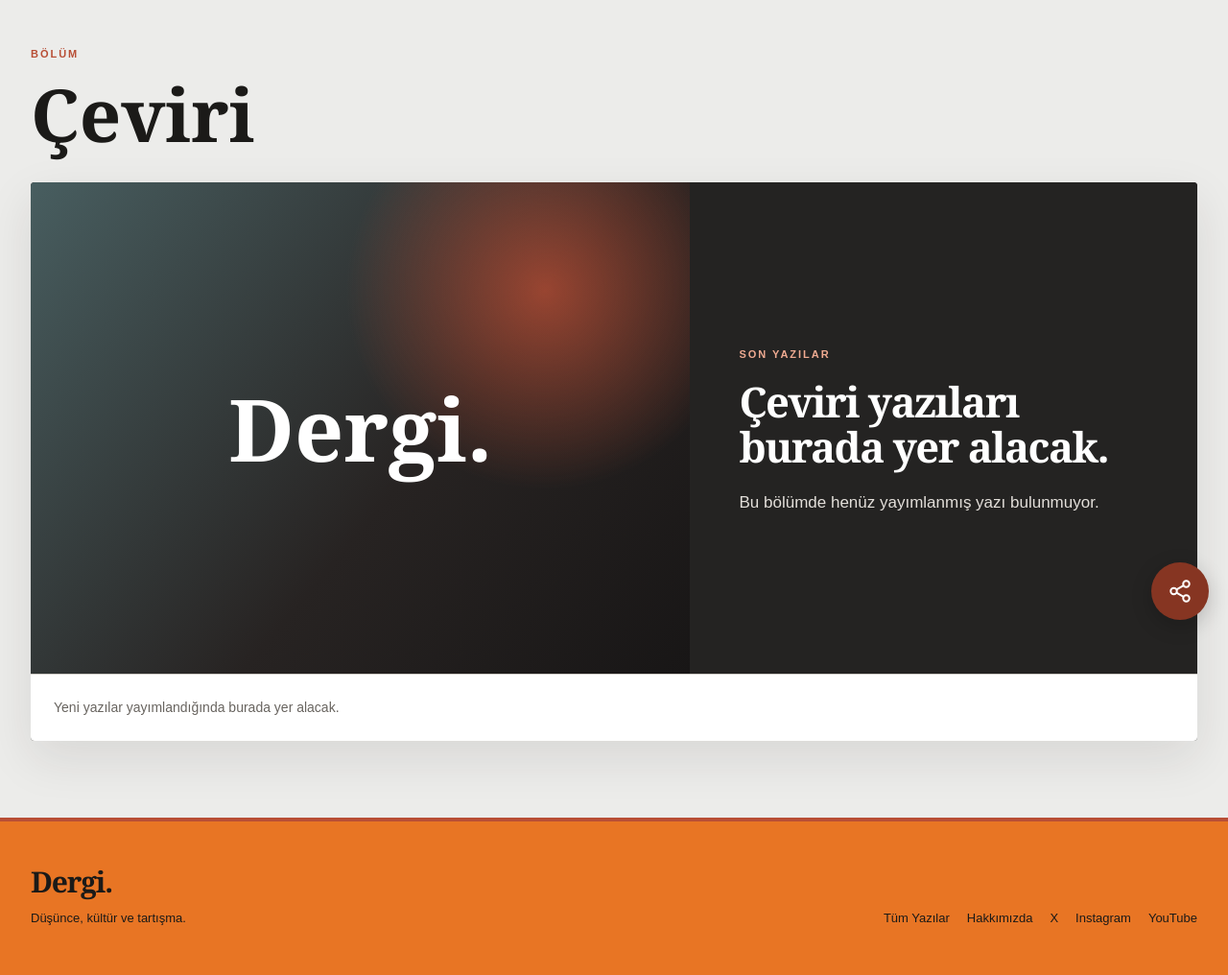
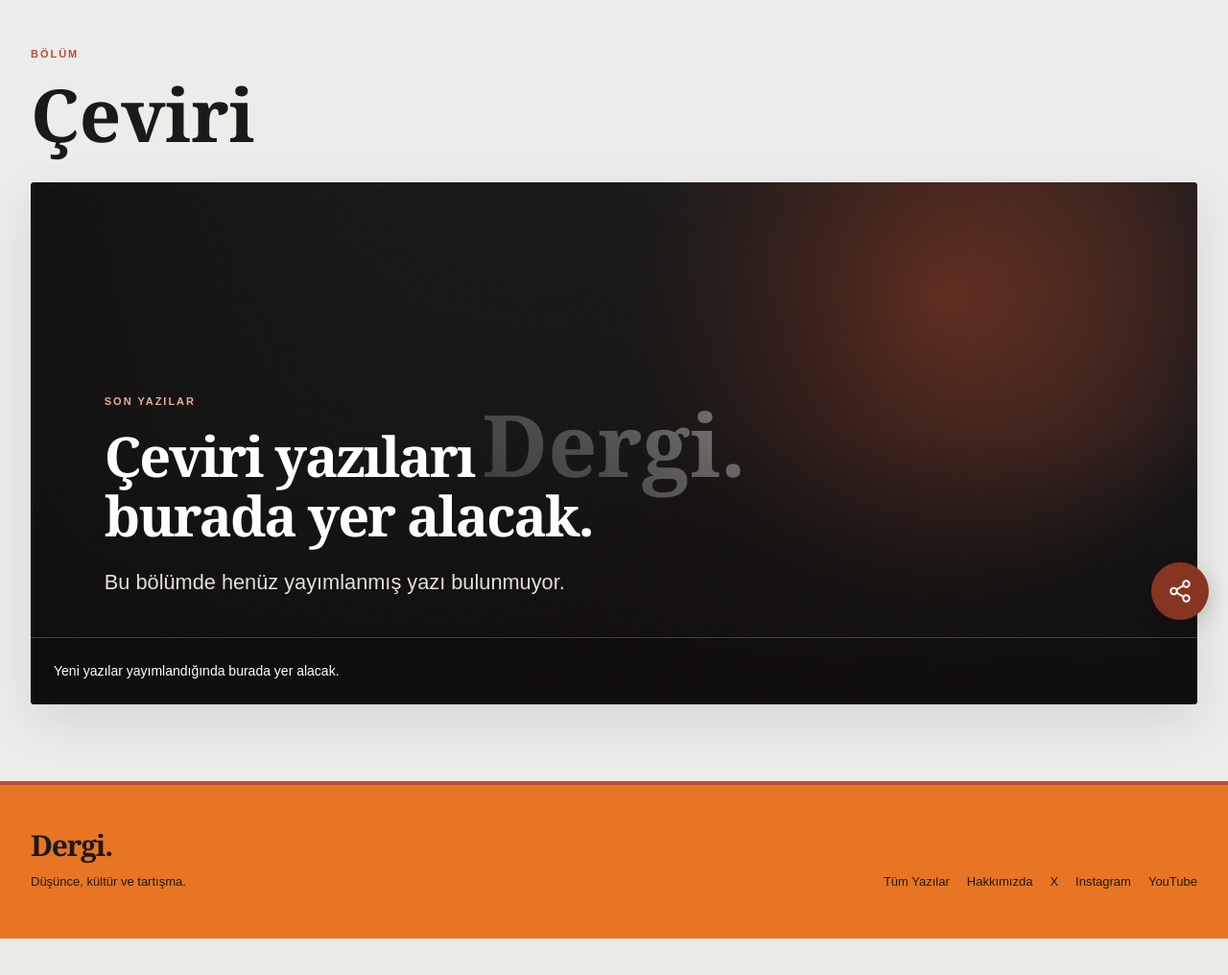
Before and after one commit to MelihP/dergi-sitesi, a Django app: page /?bolum=ceviri in a window 1280 px wide. Shown: the part 134-1150 px from the top of the page at 96% size. After the commit the page ends 1112 px from the top, so only its background shows below. Run offline with Django 5.2, Linux system fonts and the light colour scheme; data comes from the database, SQL or seed files in the repository; data that the repository does not hold is empty.

Commit message:
slider tam ekran oldu

```diff
--- a/articles/static/articles/css/style.css
+++ b/articles/static/articles/css/style.css
@@ -61,7 +61,9 @@ h3 {
 }
 
 p {
-    overflow-wrap: break-word;
+    overflow-wrap: normal;
+    word-break: normal;
+    hyphens: auto;
 }
 
 button,
@@ -1565,28 +1567,6 @@ select:focus-visible {
         display: none;
     }
 }
-/* Keep the entire cover visible, with the title outside the image. */
-.slider-heading { font-size: clamp(26px, 4vw, 44px); margin: 0 0 24px; }
-.featured-slider .hero {
-    min-height: 0;
-    padding: 0;
-    background: #242322;
-    display: grid;
-    grid-template-columns: minmax(0, 1.3fr) minmax(0, 1fr);
-    align-items: stretch;
-}
-.featured-slider .hero[hidden] { display: none; }
-.featured-slider .hero-image,
-.featured-slider .hero-placeholder {
-    position: relative;
-    z-index: auto;
-    height: clamp(300px, 40vw, 520px);
-    object-fit: contain;
-    background-color: #191918;
-}
-.featured-slider .hero-content { padding: clamp(24px, 4vw, 52px); align-self: center; }
-.featured-slider .hero h2 { font-size: clamp(28px, 3.4vw, 48px); max-width: none; }
-.featured-slider .hero p { font-size: 17px; }
 .dossier-index .dossier-grid { gap: 28px; padding-bottom: 26px; border-bottom: 8px solid #b8afa1; }
 .dossier-index .dossier-card { border-left: 7px solid #485e60; border-radius: 3px; }
 .dossier-contents { padding-left: 28px; }
@@ -1596,10 +1576,6 @@ select:focus-visible {
 .dossier-contents h3 { margin: 10px 0; font-size: clamp(22px, 3vw, 30px); }
 .dossier-contents p { line-height: 1.6; }
 .main-nav { flex-wrap: wrap; }
-@media (max-width: 700px) {
-    .featured-slider .hero { grid-template-columns: 1fr; }
-    .featured-slider .hero-image, .featured-slider .hero-placeholder { height: 300px; }
-}
 
 .featured-slider .hero .eyebrow { color: #efaa91; }
 
@@ -1770,3 +1746,65 @@ select:focus-visible {
     .dictionary-letter { width: 44px; min-height: 56px; }
     .dictionary-entry { grid-template-columns: 1fr; gap: 12px; }
 }
+
+/* Full-width cover with navigation and slide controls over the photograph. */
+.home-page .container { padding-top: 0; }
+.home-page .featured-slider {
+    width: 100vw;
+    margin-left: calc(50% - 50vw);
+    border-radius: 0;
+}
+.home-page .site-header {
+    position: absolute;
+    top: auto;
+    width: 100%;
+    background: rgba(16, 14, 13, 0.3);
+    border-bottom-color: rgba(255, 255, 255, 0.15);
+    color: #fff;
+}
+.home-page .main-nav a { color: #fff; }
+.home-page .featured-slider .hero {
+    min-height: calc(100vh - 45px);
+    min-height: calc(100svh - 45px);
+    padding: 200px max(32px, calc((100vw - var(--page-width)) / 2)) 110px;
+}
+.featured-slider .hero-content { width: 100%; }
+.featured-slider .hero h2 {
+    max-width: 22ch;
+    font-size: clamp(36px, 4.5vw, 68px);
+}
+.featured-slider .slider-toolbar {
+    position: absolute;
+    z-index: 2;
+    bottom: 0;
+    left: 0;
+    right: 0;
+    background: rgba(16, 14, 13, 0.35);
+    border-color: rgba(255, 255, 255, 0.2);
+    color: #fff;
+    padding-inline: max(24px, calc((100vw - var(--page-width)) / 2));
+}
+.featured-slider .slider-status,
+.featured-slider .slider-arrows button,
+.featured-slider .slider-status button { color: #fff; }
+.featured-slider .slider-arrows button,
+.featured-slider .slider-status button { border-color: rgba(255, 255, 255, 0.5); }
+.featured-slider .slider-dots button { background: rgba(255, 255, 255, 0.6); height: 6px; }
+.featured-slider .slider-dots button[aria-current="true"] { background: var(--brand-orange); }
+.featured-slider .slider-dots button { position: relative; }
+.featured-slider .slider-dots button::before { content: ""; position: absolute; inset: -19px 0; }
+.featured-slider .hero { padding-bottom: 110px; }
+.article-text { word-break: normal; overflow-wrap: normal; hyphens: auto; line-break: strict; }
+.article-text a { overflow-wrap: anywhere; hyphens: none; }
+@media (max-width: 680px) {
+    .home-page .featured-slider .hero { padding: 200px 24px 145px; }
+    .featured-slider .hero { padding-bottom: 145px; }
+    .featured-slider .slider-toolbar { padding-inline: 24px; }
+    .home-page .header-content { background: var(--surface); color: var(--text); }
+    .home-page .header-content .main-nav a { color: var(--text); }
+}
+
+@media (max-width: 980px) {
+    .home-page .header-content { background: var(--surface); color: var(--text); padding: 16px; }
+    .home-page .header-content .main-nav a { color: var(--text); }
+}
--- a/articles/templates/articles/base.html
+++ b/articles/templates/articles/base.html
@@ -8,7 +8,7 @@
     <title>{% block title %}Dergi{% endblock %}</title>
     <link rel="stylesheet" href="{% static 'articles/css/style.css' %}">
 </head>
-<body>
+<body class="{% block body_class %}{% endblock %}">
     <a class="skip-link" href="#main-content">İçeriğe geç</a>
 
     <div class="social-bar" aria-label="Sosyal medya bağlantıları">
--- a/articles/templates/articles/home.html
+++ b/articles/templates/articles/home.html
@@ -1,6 +1,8 @@
 {% extends "articles/base.html" %}
 
 {% block title %}{% if section_title %}{{ section_title }} | {% endif %}Dergi{% endblock %}
+
+{% block body_class %}{% if not section_title %}home-page{% endif %}{% endblock %}
 
 {% block content %}
 
@@ -12,9 +14,6 @@
     {% endif %}
 
     {% if featured %}
-        {% if not section_title %}
-            <h1 class="slider-heading">Yeni fikirler burada buluşacak.</h1>
-        {% endif %}
         <section class="featured-slider"
                  data-slider
                  data-autoplay="6000"
@@ -39,7 +38,7 @@
                             <div class="hero-placeholder" aria-hidden="true"></div>
                         {% endif %}
 
-
+                        <div class="hero-overlay" aria-hidden="true"></div>
 
                         <div class="hero-content">
                             <span class="eyebrow">{{ article.get_section_display }}</span>
@@ -96,15 +95,15 @@
             {% endif %}
         </section>
     {% else %}
-        {% if not section_title %}<h1 class="slider-heading">Yeni fikirler burada buluşacak.</h1>{% endif %}
         <section class="featured-slider" aria-label="Son yazılar">
             <article class="hero slider-empty">
                 <div class="hero-placeholder slider-empty-art" aria-hidden="true">
                     <span>Dergi.</span>
                 </div>
+                <div class="hero-overlay" aria-hidden="true"></div>
                 <div class="hero-content">
                     <span class="eyebrow">SON YAZILAR</span>
-                    <h2>{% if section_title %}{{ section_title }} yazıları burada yer alacak.{% else %}Yeni fikirler burada buluşacak.{% endif %}</h2>
+                    <h2>{% if section_title %}{{ section_title }} yazıları burada yer alacak.{% else %}Son yazılar{% endif %}</h2>
                     <p>Bu bölümde henüz yayımlanmış yazı bulunmuyor.</p>
                 </div>
             </article>
--- a/articles/tests.py
+++ b/articles/tests.py
@@ -34,7 +34,8 @@ class MagazineTests(TestCase):
 
     def test_slider_single_and_empty_states(self):
         response = self.client.get(reverse("articles:home"))
-        self.assertContains(response, "Yeni fikirler burada buluşacak.")
+        self.assertContains(response, "Son yazılar")
+        self.assertNotContains(response, "Yeni fikirler burada buluşacak.")
         self.article("tek")
         response = self.client.get(reverse("articles:home"))
         self.assertEqual(len(response.context["featured"]), 1)
```
